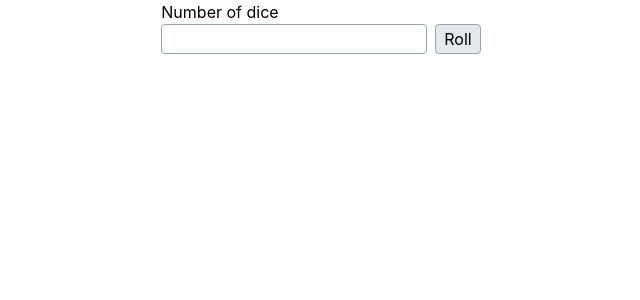
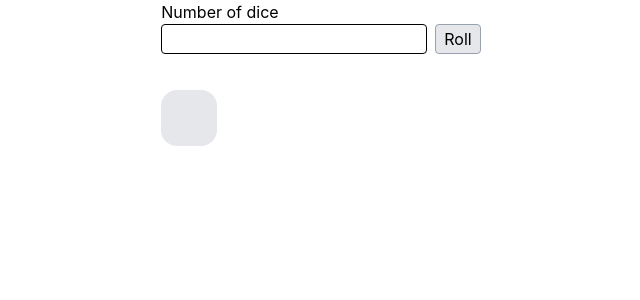
Before and after one commit to yiwenwangANU/playround_react, a React (Vite) app: page /13 in a window 1280 px wide. Shown: the top 300 px of the page, without its empty margins (319-959 px from the left). Built offline with nearby package versions, Linux system fonts and the light colour scheme.

Commit message:
re-write

```diff
--- a/src/pages/DiceRollerPage/DiceRollerPage.tsx
+++ b/src/pages/DiceRollerPage/DiceRollerPage.tsx
@@ -3,19 +3,18 @@ import Form from "./components/Form";
 import DicePanel from "./components/DicePanel";
 
 const DiceRollerPage: FC = () => {
-  const [diceList, setDiceList] = useState<number[]>([]);
+  const [dices, setDices] = useState<number[]>([]);
   const handleSubmit = (diceNum: number) => {
-    const diceList = Array.from({ length: diceNum }, () =>
-      Math.floor(Math.random() * 6),
+    setDices(
+      Array.from({ length: diceNum }, () => Math.floor(Math.random() * 6)),
     );
-    setDiceList(diceList);
   };
 
   return (
-    <div className="flex flex-col gap-2 justify-center items-center">
+    <main className="mx-auto w-fit space-y-9">
       <Form onSubmit={handleSubmit} />
-      <DicePanel diceList={diceList} />
-    </div>
+      <DicePanel dices={dices} />
+    </main>
   );
 };
 
--- a/src/pages/DiceRollerPage/components/DicePanel/DicePanel.tsx
+++ b/src/pages/DiceRollerPage/components/DicePanel/DicePanel.tsx
@@ -6,20 +6,18 @@ import dice4 from "@/assets/dice4.svg";
 import dice5 from "@/assets/dice5.svg";
 import dice6 from "@/assets/dice6.svg";
 
-const DICE_FACES = [dice1, dice2, dice3, dice4, dice5, dice6];
+const DICES_FACE = [dice1, dice2, dice3, dice4, dice5, dice6];
 
 interface Props {
-  diceList: number[];
+  dices: number[];
 }
-const DicePanel: FC<Props> = ({ diceList }) => {
-  if (diceList.length === 0) return;
-  return (
-    <div className="grid w-fit grid-cols-3 gap-2 rounded-2xl bg-gray-200 p-7">
-      {diceList.map((dice) => (
-        <img src={DICE_FACES[dice]} alt={`dice${dice}`} />
-      ))}
-    </div>
-  );
-};
+
+const DicePanel: FC<Props> = ({ dices }) => (
+  <div className="grid w-fit grid-cols-3 rounded-2xl bg-gray-200 p-7">
+    {dices.map((dice) => (
+      <img src={DICES_FACE[dice]} alt={`dice${dice}`} />
+    ))}
+  </div>
+);
 
 export default DicePanel;
--- a/src/pages/DiceRollerPage/components/Form/Form.tsx
+++ b/src/pages/DiceRollerPage/components/Form/Form.tsx
@@ -3,19 +3,17 @@ import { useForm } from "react-hook-form";
 import { zodResolver } from "@hookform/resolvers/zod";
 import { z } from "zod";
 
+const schema = z.object({
+  diceNum: z.coerce
+    .number()
+    .int("Please provide a number between 1 and 12")
+    .min(1, "Please provide a number between 1 and 12")
+    .max(12, "Please provide a number between 1 and 12"),
+});
+
 interface Props {
   onSubmit: (diceNum: number) => void;
 }
-
-const schema = z.object({
-  diceNum: z.coerce
-    .number()
-    .int("Please provide a positive integer between 1 and 12.")
-    .min(1, "Please provide a positive integer between 1 and 12.")
-    .max(12, "Please provide a positive integer between 1 and 12."),
-});
-
-type Schema = z.infer<typeof schema>;
 
 const Form: FC<Props> = ({ onSubmit }) => {
   const {
@@ -24,27 +22,25 @@ const Form: FC<Props> = ({ onSubmit }) => {
     formState: { errors },
   } = useForm({ resolver: zodResolver(schema) });
 
-  const onHandleSubmit = (data: Schema) => {
-    onSubmit(data.diceNum);
-  };
   return (
-    <form onSubmit={handleSubmit(onHandleSubmit)}>
+    <form
+      className="space-y-2"
+      onSubmit={handleSubmit((data) => onSubmit(data.diceNum))}
+    >
       <label htmlFor="diceNum">Number of dice</label>
-      <div className="flex gap-2">
+      <div>
         <input
+          className="rounded border border-black px-2 py-0.5"
           id="diceNum"
           {...register("diceNum")}
-          type="number"
-          className="cursor-pointer rounded border border-gray-400 px-2 py-0.5"
         />
-        <button
-          className="cursor-pointer rounded border border-gray-400 bg-gray-200 px-2 py-0.5"
-          type="submit"
-        >
+        <button className="ml-2 cursor-pointer rounded border border-gray-400 bg-gray-200 px-2 py-0.5">
           Roll
         </button>
       </div>
-      {errors.diceNum && <div className="text-rose-500">{errors.diceNum.message}</div>}
+      {errors.diceNum && (
+        <div className="text-rose-500">{errors.diceNum.message}</div>
+      )}
     </form>
   );
 };
```
